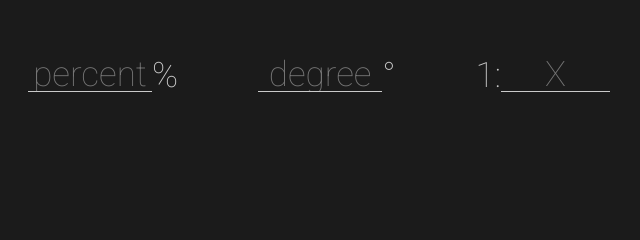
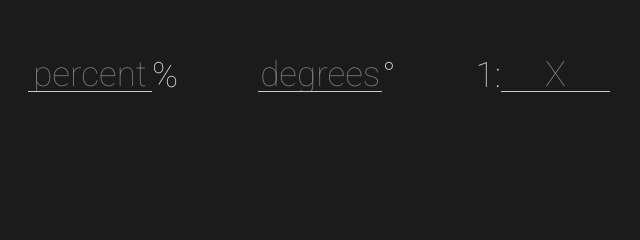
Before and after one commit to Jamazi4/SlopeCalc, a plain HTML site: page index.html in a window 1280 px wide. Shown: the top 240 px of the page, 321-961 px from the left. Drawn offline with Linux system fonts and the light colour scheme.

Commit message:
Fix typo in 'degrees' field

```diff
--- a/index.html
+++ b/index.html
@@ -21,7 +21,7 @@
           <p class="annotation">%</p>
         </div>
         <div class="input-container">
-          <input class="input2" placeholder="degree" />
+          <input class="input2" placeholder="degrees" />
           <p class="annotation">°</p>
         </div>
         <div class="input-container">
```
